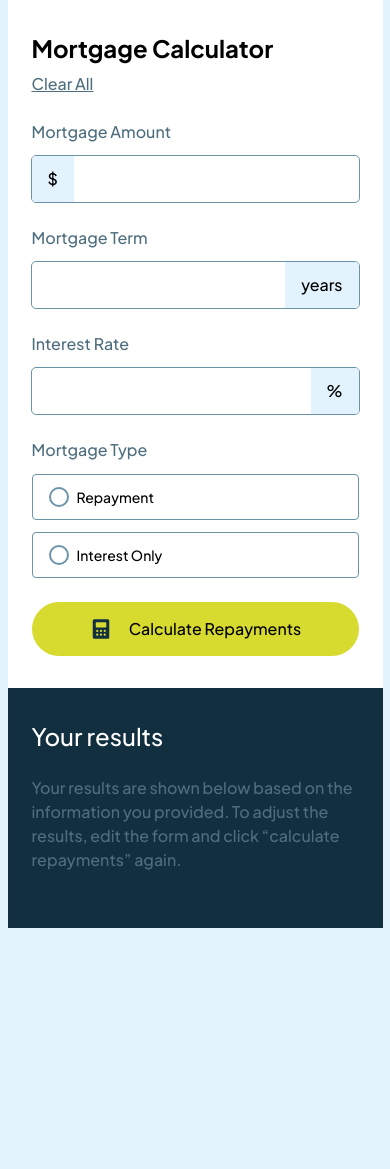
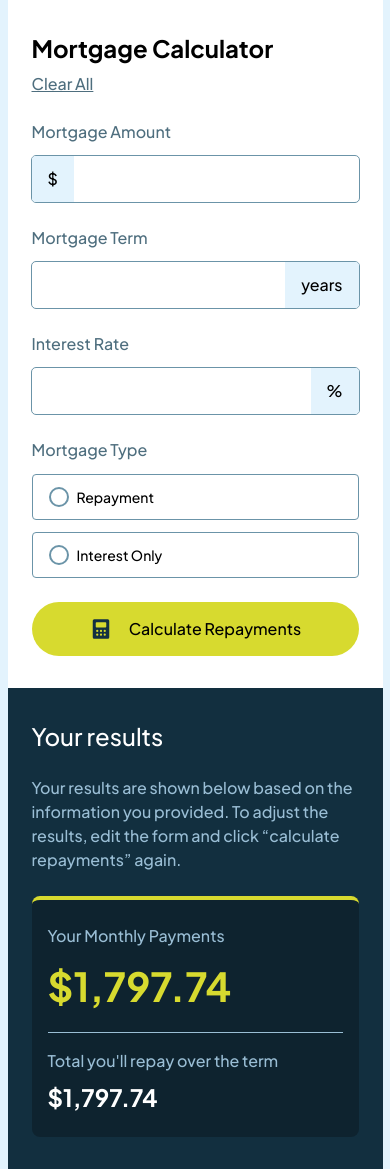
Before and after one commit to Davichobits/mortgage-repayment-calculator, a React (Vite) app: page / in a window 390 px wide. Before the commit the page ends 928 px from the top, so only its background shows below. Built offline with nearby package versions, Linux system fonts and the light colour scheme.

Commit message:
mobile view

```diff
--- a/src/components/button.tsx
+++ b/src/components/button.tsx
@@ -1,6 +1,6 @@
 export const Button = () => {
   return (
-    <button className='bg-Lime w-full flex justify-center gap-4 h-[54px] items-center rounded-full' type="submit">
+    <button className='bg-Lime w-full flex justify-center gap-4 h-[54px] items-center rounded-full cursor-pointer hover:bg-Lime/50' type="submit">
         <img src="/assets/images/icon-calculator.svg" alt="" />
         <span>Calculate Repayments</span>
       </button>
--- a/src/components/calculator.tsx
+++ b/src/components/calculator.tsx
@@ -1,4 +1,4 @@
-import { Form, Results } from '../components'
+import { Form, Results } from '@components'
 export const Calculator = () => {
   return (
     <section className='w-[375px]'>
--- a/src/components/form.tsx
+++ b/src/components/form.tsx
@@ -2,9 +2,9 @@ import { Radio, Input, Button } from '../components'
 
 export const Form = () => {
   return (
-    <div className='bg-White py-8 px-6'>
+    <form className='bg-White py-8 px-6'>
       <h1 className='text-2xl font-bold mb-2'>Mortgage Calculator</h1>
-      <button className='font-medium underline text-Slate-700 mb-6'>
+      <button className='font-medium underline text-Slate-700 mb-6 cursor-pointer'>
         Clear All
       </button>
 
@@ -31,6 +31,6 @@ export const Form = () => {
       </div>
 
       <Button />
-    </div>
+    </form>
   )
 }
--- a/src/components/input.tsx
+++ b/src/components/input.tsx
@@ -19,7 +19,7 @@ export const Input = ({ label, unit, unitPosition='start' }: Props) => {
       <div className='relative'>
 
 
-        <input className={`w-full outline outline-Slate-500 rounded-sm focus:outline-Lime cursor-pointer hover:outline-Lime h-[46px] peer ${isStart ? 'pl-14' : 'pl-4'} [appearance:textfield] [&::-webkit-outer-spin-button]:appearance-none [&::-webkit-inner-spin-button]:appearance-none`} type="number" />
+        <input required className={`w-full outline outline-Slate-500 rounded-sm focus:outline-Lime cursor-pointer transition-colors hover:outline-Lime h-[46px] peer ${isStart ? 'pl-14' : 'pl-4'} [appearance:textfield] [&::-webkit-outer-spin-button]:appearance-none [&::-webkit-inner-spin-button]:appearance-none`} type="number" />
 
         <span className={`bg-Slate-100 grid place-content-center px-4 h-full absolute top-0 focus: ${coditionalStyles} peer-hover:bg-Lime peer-focus:bg-Lime`}>{unit}</span>
 
--- a/src/components/payments.tsx
+++ b/src/components/payments.tsx
@@ -1,5 +1,11 @@
 export const Payments = () => {
   return (
-    <div>payments</div>
+    <div className='border-t-4 border-Lime rounded-lg py-6 px-4 bg-black/25'>
+      <h3 className='text-Slate-300 mb-2'>Your Monthly Payments</h3>
+      <p className='text-Lime text-[40px] font-bold mb-4'>$1,797.74</p>
+      <hr className='text-Slate-300 mb-4' />
+      <h3 className='text-Slate-300 mb-2'>Total you'll repay over the term</h3>
+      <p className='text-2xl font-bold'>$1,797.74</p>
+    </div>
   )
 }
--- a/src/components/radio.tsx
+++ b/src/components/radio.tsx
@@ -11,6 +11,7 @@ export const Radio = ({text}: Props) => {
         >
           <input
             name='mortgage'
+            required
             type='radio'
             className='peer h-5 w-5 cursor-pointer appearance-none rounded-full border-2 border-Slate-500 checked:border-Lime transition-all'
             id={text}
--- a/src/components/results.tsx
+++ b/src/components/results.tsx
@@ -1,8 +1,11 @@
+import { Payments } from '@components'
+
 export const Results = () => {
   return (
     <div className='bg-Slate-900 text-White py-8 px-6'>
       <h2 className='text-2xl mb-6'>Your results</h2>
-      <p className='text-Slate-700 mb-6'>Your results are shown below based on the information you provided. To adjust the results, edit the form and click “calculate repayments” again.</p>
+      <p className='text-Slate-300 mb-6'>Your results are shown below based on the information you provided. To adjust the results, edit the form and click “calculate repayments” again.</p>
+      <Payments />
     </div>
   )
 }
```
